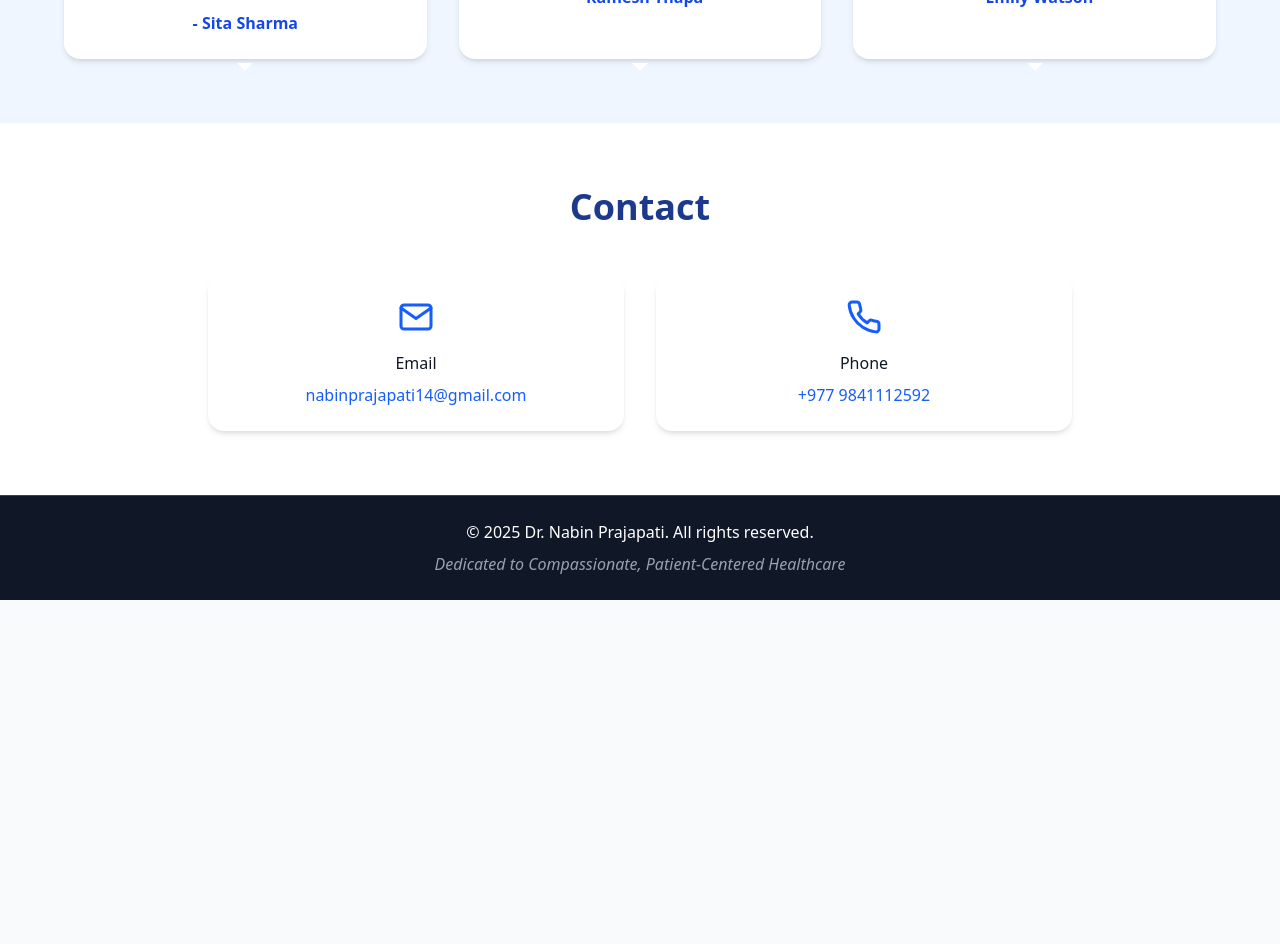
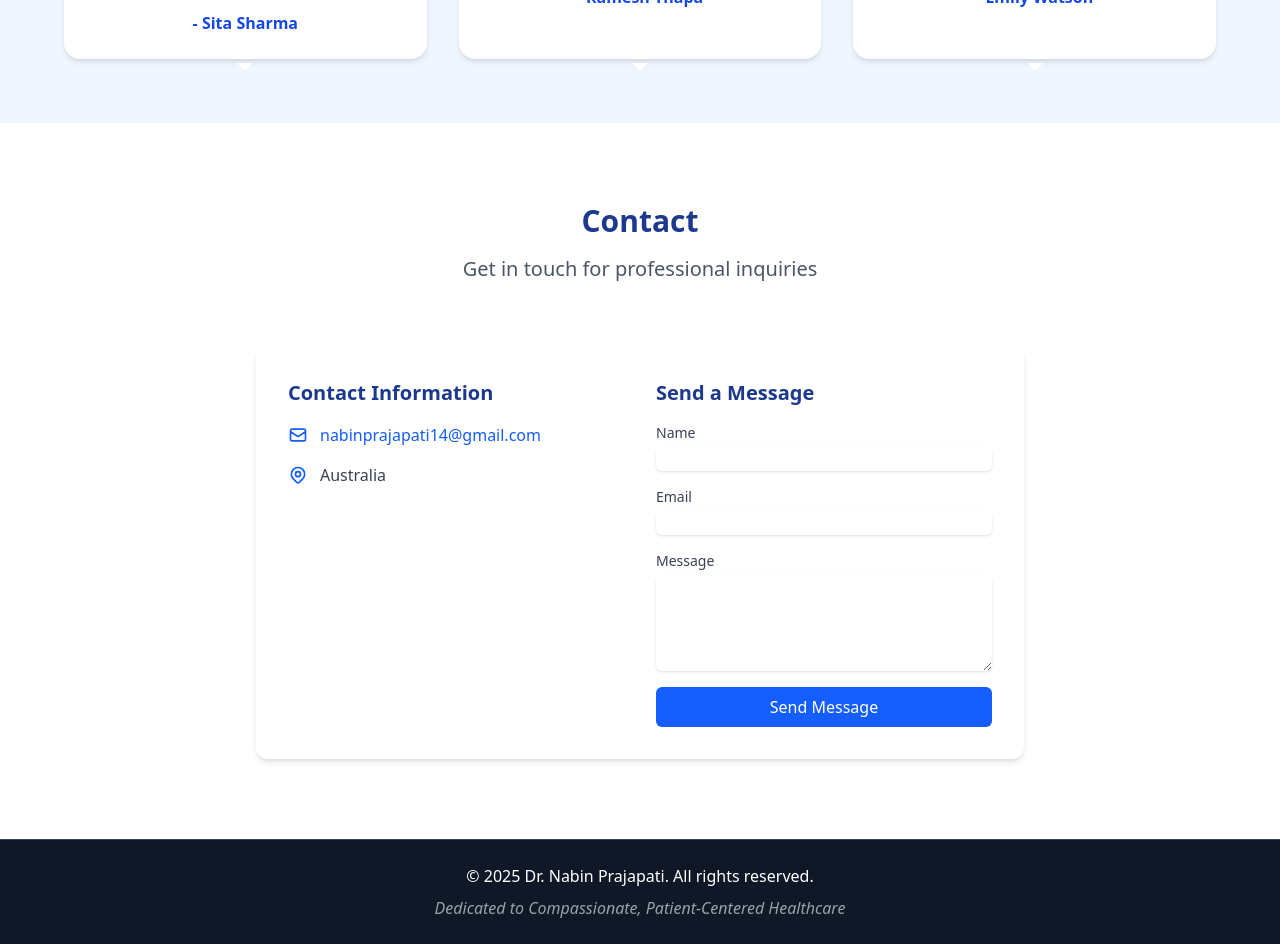
Before and after one commit to sabinpr/Nabin-Portfolio, a React (Vite) app: page / in a window 1280 px wide. Shown: the part 2620-3564 px from the top of the page. Before the commit the page ends 3220 px from the top, so only its background shows below. Built offline with nearby package versions, Linux system fonts and the light colour scheme.

Commit message:
broileer plate

```diff
--- a/src/components/Contact.jsx
+++ b/src/components/Contact.jsx
@@ -1,38 +1,209 @@
-import { FiMail, FiPhone } from "react-icons/fi";
+import React, { useState } from "react";
 
-export default function Contact() {
+const Contact = () => {
+  const [formData, setFormData] = useState({
+    name: "",
+    email: "",
+    message: "",
+  });
+
+  const [status, setStatus] = useState(null);
+
+  const handleChange = (e) => {
+    setFormData({ ...formData, [e.target.name]: e.target.value });
+  };
+
+  const handleSubmit = async (e) => {
+    e.preventDefault();
+    setStatus("loading");
+
+    try {
+      const res = await fetch(
+        "https://portfolio-backend-6g0v.onrender.com/api/contact-nabin/",
+        {
+          method: "POST",
+          headers: { "Content-Type": "application/json" },
+          body: JSON.stringify(formData),
+        }
+      );
+
+      if (res.ok) {
+        setStatus("success");
+        setFormData({ name: "", email: "", message: "" });
+      } else {
+        setStatus("error");
+      }
+    } catch (err) {
+      console.error(err);
+      setStatus("error");
+    }
+  };
+
   return (
-    <section
-      id="contact"
-      className="max-w-4xl mx-auto px-4 py-16 transition-colors duration-500 ease-in-out"
-    >
-      <h2 className="text-3xl md:text-4xl font-bold mb-12 text-center text-blue-900 dark:text-cyan-300">
+    <section id="contact" className="py-20 bg-white dark:bg-slate-900">
+      <div className="max-w-6xl mx-auto px-4 sm:px-6 lg:px-8">
+        {/* Section Header */}
+        <div className="text-center mb-16">
+          <h2 className="text-3xl font-bold text-blue-900 dark:text-cyan-300 mb-4">
             Contact
           </h2>
+          <p className="text-xl text-gray-600 dark:text-gray-400">
+            Get in touch for professional inquiries
+          </p>
+        </div>
 
-      <div className="grid md:grid-cols-2 gap-8">
-        <div className="flex flex-col items-center justify-center p-6 bg-white dark:bg-gray-800 rounded-2xl shadow-md hover:shadow-xl transition transform hover:-translate-y-1 h-full">
-          <FiMail className="text-4xl text-blue-600 dark:text-cyan-300 mb-4" />
-          <p className="text-gray-900 dark:text-gray-100 font-medium">Email</p>
+        {/* Contact Card */}
+        <div className="max-w-3xl mx-auto bg-white dark:bg-gray-800 rounded-xl shadow-md overflow-hidden">
+          <div className="p-8">
+            <div className="grid grid-cols-1 md:grid-cols-2 gap-8">
+              {/* Contact Info */}
+              <div>
+                <h3 className="text-xl font-semibold text-blue-900 dark:text-cyan-300 mb-4">
+                  Contact Information
+                </h3>
+                <div className="space-y-4">
+                  {/* Email */}
+                  <div className="flex items-center">
+                    <svg
+                      className="w-5 h-5 text-blue-600 dark:text-cyan-300 mr-3"
+                      fill="none"
+                      stroke="currentColor"
+                      viewBox="0 0 24 24"
+                    >
+                      <path
+                        strokeLinecap="round"
+                        strokeLinejoin="round"
+                        strokeWidth={2}
+                        d="M3 8l7.89 5.26a2 2 0 002.22 0L21 8M5 19h14a2 2 0 002-2V7a2 2 0 00-2-2H5a2 2 0 00-2 2v10a2 2 0 002 2z"
+                      />
+                    </svg>
                     <a
                       href="mailto:nabinprajapati14@gmail.com"
-            className="text-blue-600 dark:text-blue-400 hover:underline mt-2 transition-colors duration-300"
+                      className="text-blue-600 dark:text-blue-400 hover:underline"
                     >
                       nabinprajapati14@gmail.com
                     </a>
                   </div>
 
-        <div className="flex flex-col items-center justify-center p-6 bg-white dark:bg-gray-800 rounded-2xl shadow-md hover:shadow-xl transition transform hover:-translate-y-1 h-full">
-          <FiPhone className="text-4xl text-blue-600 dark:text-cyan-300 mb-4" />
-          <p className="text-gray-900 dark:text-gray-100 font-medium">Phone</p>
-          <a
-            href="tel:+9779841112592"
-            className="text-blue-600 dark:text-blue-400 hover:underline mt-2 transition-colors duration-300"
+                  {/* Location */}
+                  <div className="flex items-center">
+                    <svg
+                      className="w-5 h-5 text-blue-600 dark:text-cyan-300 mr-3"
+                      fill="none"
+                      stroke="currentColor"
+                      viewBox="0 0 24 24"
                     >
-            +977 9841112592
-          </a>
+                      <path
+                        strokeLinecap="round"
+                        strokeLinejoin="round"
+                        strokeWidth={2}
+                        d="M17.657 16.657L13.414 20.9a1.998 1.998 0 01-2.827 0l-4.244-4.243a8 8 0 1111.314 0z"
+                      />
+                      <path
+                        strokeLinecap="round"
+                        strokeLinejoin="round"
+                        strokeWidth={2}
+                        d="M15 11a3 3 0 11-6 0 3 3 0 016 0z"
+                      />
+                    </svg>
+                    <span className="text-gray-700 dark:text-gray-300">
+                      Australia
+                    </span>
+                  </div>
+                </div>
+              </div>
+
+              {/* Contact Form */}
+              <div>
+                <h3 className="text-xl font-semibold text-blue-900 dark:text-cyan-300 mb-4">
+                  Send a Message
+                </h3>
+                <form onSubmit={handleSubmit} className="space-y-4">
+                  {/* Name */}
+                  <div>
+                    <label
+                      htmlFor="name"
+                      className="block text-sm font-medium text-gray-700 dark:text-gray-300"
+                    >
+                      Name
+                    </label>
+                    <input
+                      type="text"
+                      id="name"
+                      name="name"
+                      value={formData.name}
+                      onChange={handleChange}
+                      required
+                      className="mt-1 block w-full rounded-md border-gray-300 shadow-sm focus:border-blue-500 focus:ring-blue-500 dark:bg-gray-700 dark:border-gray-600 dark:text-white"
+                    />
+                  </div>
+
+                  {/* Email */}
+                  <div>
+                    <label
+                      htmlFor="email"
+                      className="block text-sm font-medium text-gray-700 dark:text-gray-300"
+                    >
+                      Email
+                    </label>
+                    <input
+                      type="email"
+                      id="email"
+                      name="email"
+                      value={formData.email}
+                      onChange={handleChange}
+                      required
+                      className="mt-1 block w-full rounded-md border-gray-300 shadow-sm focus:border-blue-500 focus:ring-blue-500 dark:bg-gray-700 dark:border-gray-600 dark:text-white"
+                    />
+                  </div>
+
+                  {/* Message */}
+                  <div>
+                    <label
+                      htmlFor="message"
+                      className="block text-sm font-medium text-gray-700 dark:text-gray-300"
+                    >
+                      Message
+                    </label>
+                    <textarea
+                      id="message"
+                      name="message"
+                      rows={4}
+                      value={formData.message}
+                      onChange={handleChange}
+                      required
+                      className="mt-1 block w-full rounded-md border-gray-300 shadow-sm focus:border-blue-500 focus:ring-blue-500 dark:bg-gray-700 dark:border-gray-600 dark:text-white"
+                    ></textarea>
+                  </div>
+
+                  {/* Submit */}
+                  <button
+                    type="submit"
+                    disabled={status === "loading"}
+                    className="w-full bg-blue-600 text-white py-2 px-4 rounded-md hover:bg-blue-700 transition duration-300 disabled:opacity-50"
+                  >
+                    {status === "loading" ? "Sending..." : "Send Message"}
+                  </button>
+
+                  {/* Status Feedback */}
+                  {status === "success" && (
+                    <p className="text-green-500 text-sm mt-2">
+                      ✅ Message sent successfully!
+                    </p>
+                  )}
+                  {status === "error" && (
+                    <p className="text-red-500 text-sm mt-2">
+                      ❌ Something went wrong. Please try again.
+                    </p>
+                  )}
+                </form>
+              </div>
+            </div>
+          </div>
         </div>
       </div>
     </section>
   );
-}
+};
+
+export default Contact;
```
Lines whose indentation alone changed are shown as unchanged.
